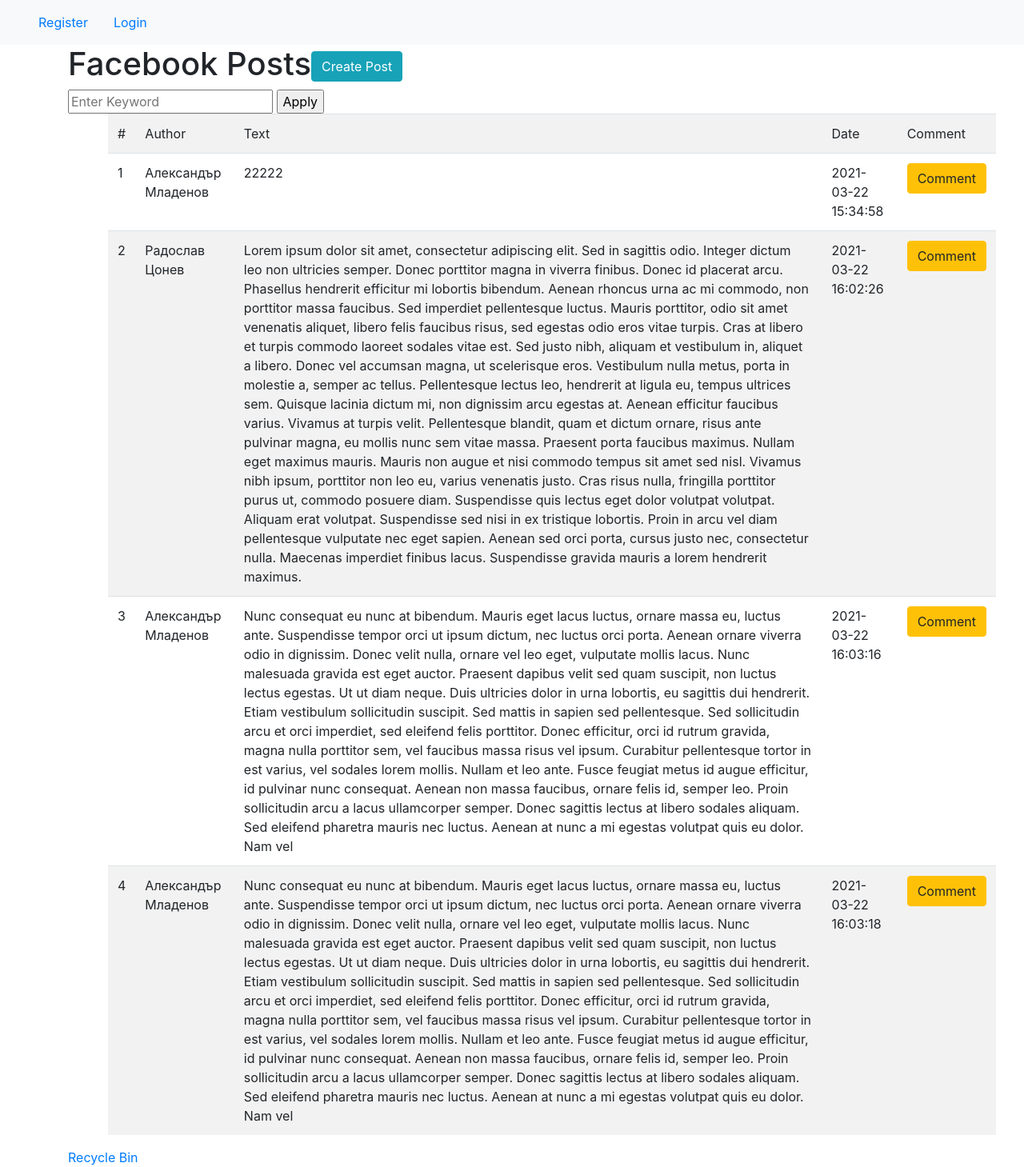
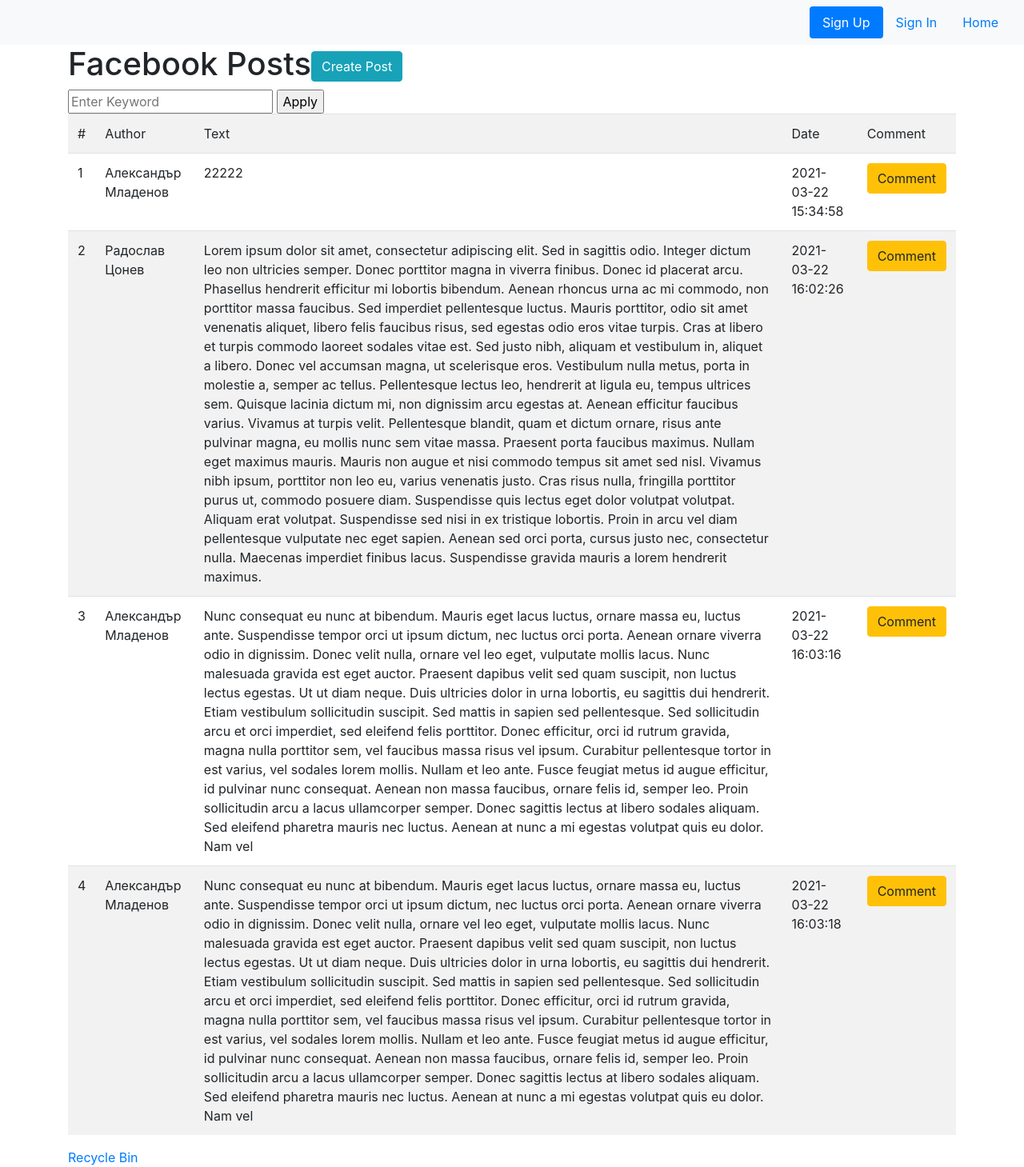
Before and after one commit to Level-2-Project/Project---2, a PHP site: page / in a window 1280 px wide. Shown: the whole page at 80% size. Run offline with PHP 8.4, Linux system fonts and the light colour scheme; data comes from the database, SQL or seed files in the repository; data that the repository does not hold is empty.

Commit message:
02 update aleks
new update

```diff
--- a/Project/includes/header.php
+++ b/Project/includes/header.php
@@ -1,7 +1,5 @@
 <?php
 include 'db_connect.php';
-include 'config.php';
-
 ?>
 <!DOCTYPE html>
 <html lang="en">
@@ -19,22 +17,16 @@
     <span class="navbar-toggler-icon"></span>
   </button>
 	<div class="collapse navbar-collapse" id="navbarNav">
-		<ul class="nav nav-pills nav-fill">
+	<ul class="nav nav-pills ml-auto">
 			<li class="nav-item active">
-				<a class="nav-link" href="register.php">Register<span class="sr-only">(current)</span></a>
+				<a class="nav-link active" href="sign_up.php">Sign Up<span class="sr-only">(current)</span></a>
 			</li>
-			<li class="nav-item">
-				<a class="nav-link" href="login.php">Login</a>
+			<li class="nav-item active">
+				<a class="nav-link" href="sign_in.php">Sign In</a>
 			</li>
-<!-- 			<li class="nav-item">
-				<a class="nav-link" href="<?= ROOT_DIR . 'cruds/products'?>">Products</a>
+			<li class="nav-item active">
+				<a class="nav-link" href="index.php">Home<span class="sr-only">(current)</span></a>
 			</li>
-			<li class="nav-item">
-				<a class="nav-link" href="<?= ROOT_DIR . 'cruds/recipes'?>">Recipes</a>
-			</li>
-			<li class="nav-item">
-				<a class="nav-link" href="<?= ROOT_DIR . 'cruds/visualizer'?>">Visualizer</a>
-			</li> -->
 		</ul>
 	</div>
 </nav>
--- a/Project/index.php
+++ b/Project/index.php
@@ -30,7 +30,7 @@
 		<input type="submit" name="submit" value="Apply">
 	</form>
 
-	<table style="margin-left: 50px" class="table table-striped">
+	<table  class="table table-striped">
 		<tr>
 			<td>#</td>
 			<td>Author</td>
--- a/Project/style.css
+++ b/Project/style.css
@@ -5,6 +5,3 @@
     margin-right: auto;
     size: 50px;
 }
-.navbar-nav {
-            margin-right: auto;
-        }
```
Also changed, not shown: Project/sign_in.php (renamed from Project/register.php, +7 -7 lines), Project/sign_up.php (renamed from Project/login.php, +11 -7 lines).
